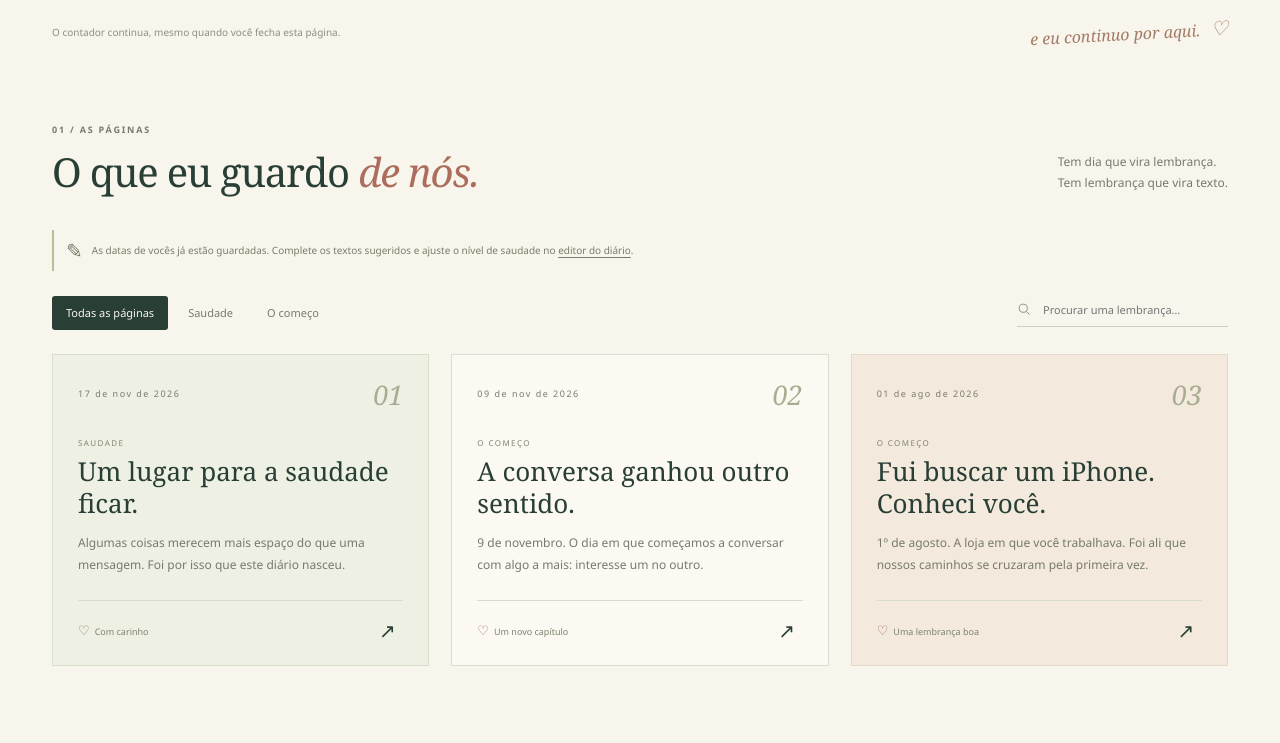
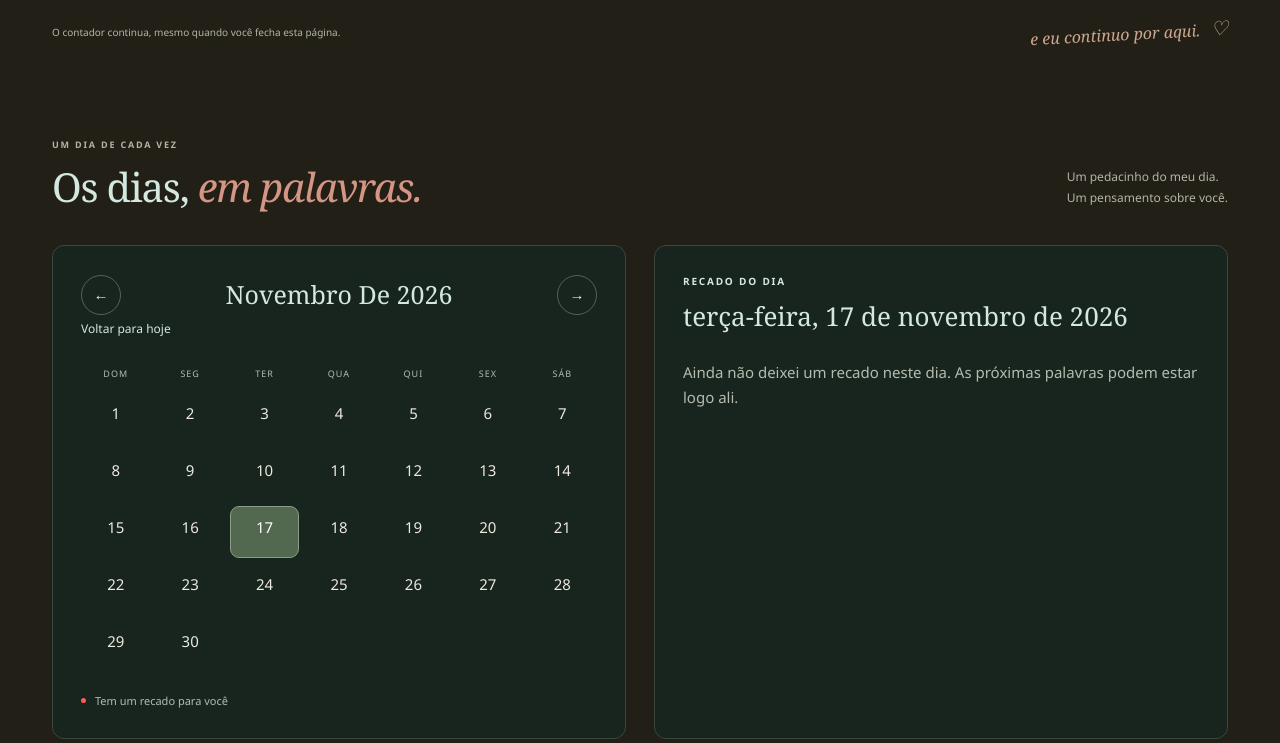
Before and after one commit to italogaldino-love/diario-rayssa, a plain HTML site: page index.html in a window 1280 px wide. Shown: the part 1627-2370 px from the top of the page. Drawn offline with Linux system fonts and the light colour scheme.

Commit message:
Adicionar tema escuro e calendário de recados por data com editor

```diff
--- /dev/null
+++ b/calendar.css
@@ -0,0 +1,16 @@
+:root{color-scheme:dark}
+.calendar-layout{display:grid;grid-template-columns:1fr 1fr;gap:28px;margin-top:32px}
+.calendar-panel,.calendar-reading{background:#18251f;border:1px solid #39473e;border-radius:12px;padding:28px}
+.calendar-toolbar{display:flex;align-items:center;justify-content:space-between;gap:12px}
+.calendar-toolbar h3{font-size:25px;text-transform:capitalize;margin:0}
+.calendar-toolbar button{background:transparent;border:1px solid #536258;border-radius:50%;width:40px;height:40px;color:#eee9df}
+.calendar-week,.calendar-days{display:grid;grid-template-columns:repeat(7,minmax(0,1fr));gap:5px;text-align:center}
+.calendar-week{font-size:9px;letter-spacing:1px;color:#b5bbae;margin:25px 0 10px}
+.calendar-day{position:relative;border:1px solid transparent;background:transparent;color:#eee9df;border-radius:9px;min-height:52px;padding:7px 2px 17px;font-size:15px}
+.calendar-day:hover{background:#304338}.calendar-day[aria-current]{border-color:#8b9d87}.calendar-day[aria-pressed=true]{background:#52684f;color:#fff}
+.calendar-dot,.calendar-legend i{width:5px;height:5px;background:#ff595f;border-radius:50%;display:inline-block}
+.calendar-dot{position:absolute;bottom:7px;left:calc(50% - 2.5px)}
+.calendar-legend{color:#b5bbae;font-size:11px;margin:20px 0 0;display:flex;align-items:center;gap:9px}
+.calendar-reading h3{font-size:26px;line-height:1.35}.calendar-reading h4{font-family:var(--serif);font-weight:400;font-size:24px;color:var(--rose);margin:24px 0 12px}
+.calendar-content{white-space:pre-wrap;overflow-wrap:anywhere;font-size:15px;line-height:1.9}.calendar-empty{color:#b5bbae;margin-top:25px}.calendar-reading article+article{border-top:1px solid #39473e;margin-top:28px}
+@media(max-width:720px){.calendar-layout{grid-template-columns:1fr;gap:16px}.calendar-panel,.calendar-reading{padding:20px}.calendar-day{min-height:46px}.calendar-toolbar h3{font-size:22px}}
--- /dev/null
+++ b/calendar.js
@@ -0,0 +1,46 @@
+(() => {
+  'use strict';
+  const $ = id => document.getElementById(id);
+  let data = window.DIARY_DATA || {};
+  if (new URLSearchParams(location.search).get('rascunho') === '1') {
+    try { const draft = JSON.parse(localStorage.getItem('diario-para-voce-draft-v1')); if (draft?.site && Array.isArray(draft.entries)) data = draft; } catch (_) {}
+  }
+  const notes = (data.calendarNotes || []).filter(note => /^\d{4}-\d{2}-\d{2}$/.test(note.date));
+  const now = new Date();
+  const parts = new Intl.DateTimeFormat('en-CA', {timeZone:'America/Sao_Paulo',year:'numeric',month:'2-digit',day:'2-digit'}).formatToParts(now);
+  const part = type => parts.find(p => p.type === type).value;
+  const today = `${part('year')}-${part('month')}-${part('day')}`;
+  let year = Number(part('year')), month = Number(part('month')) - 1, selected = today;
+  const key = day => `${year}-${String(month+1).padStart(2,'0')}-${String(day).padStart(2,'0')}`;
+  const dateLabel = date => new Intl.DateTimeFormat('pt-BR',{dateStyle:'full',timeZone:'UTC'}).format(new Date(`${date}T12:00:00Z`));
+  const node = (tag, text, cls) => { const el = document.createElement(tag); el.textContent = text; if(cls) el.className = cls; return el; };
+  function read() {
+    const panel = $('calendar-reading'); panel.replaceChildren(node('p','RECADO DO DIA','eyebrow'),node('h3',dateLabel(selected)));
+    const found = notes.filter(note => note.date === selected);
+    if (!found.length) panel.append(node('p','Ainda não deixei um recado neste dia. As próximas palavras podem estar logo ali.','calendar-empty'));
+    found.forEach(note => { const article = node('article',''); article.append(node('h4',note.title),node('p',note.content,'calendar-content')); panel.append(article); });
+  }
+  function render() {
+    $('calendar-month').textContent = new Intl.DateTimeFormat('pt-BR',{month:'long',year:'numeric',timeZone:'UTC'}).format(new Date(Date.UTC(year,month,1)));
+    const grid = $('calendar-days'); grid.replaceChildren();
+    const offset = new Date(Date.UTC(year,month,1)).getUTCDay();
+    for(let i=0;i<offset;i++) grid.append(node('span',''));
+    const count = new Date(Date.UTC(year,month+1,0)).getUTCDate();
+    for(let day=1;day<=count;day++) {
+      const date = key(day), hasNote = notes.some(note => note.date === date);
+      const button = node('button',String(day),'calendar-day'); button.type='button';
+      button.setAttribute('aria-label',`${dateLabel(date)}${hasNote ? ', tem recado' : ', sem recado'}`);
+      button.setAttribute('aria-pressed',String(selected===date));
+      if(date===today) button.setAttribute('aria-current','date');
+      if(hasNote) {const dot=node('i','','calendar-dot'); dot.setAttribute('aria-hidden','true'); button.append(dot);}
+      button.addEventListener('click',()=>{selected=date;render();grid.querySelector(`[aria-pressed="true"]`)?.focus();});
+      grid.append(button);
+    }
+    read();
+  }
+  function move(delta) { const date=new Date(Date.UTC(year,month+delta,1)); year=date.getUTCFullYear();month=date.getUTCMonth();selected=key(1);render(); }
+  $('calendar-prev').addEventListener('click',()=>move(-1));
+  $('calendar-next').addEventListener('click',()=>move(1));
+  $('calendar-today').addEventListener('click',()=>{year=Number(part('year'));month=Number(part('month'))-1;selected=today;render();});
+  render();
+})();
--- a/index.html
+++ b/index.html
@@ -14,13 +14,15 @@
   <script src="love-time.js" defer></script>
   <script src="app.js" defer></script>
   <script src="romance.js" defer></script>
+  <link rel="stylesheet" href="calendar.css">
+  <script defer src="calendar.js"></script>
 </head>
 <body>
   <a class="skip-link" href="#conteudo">Pular para o conteúdo</a>
   <div class="draft-ribbon" id="draft-ribbon" hidden>Prévia do seu rascunho neste navegador. <a href="index.html">Ver versão publicada</a></div>
   <header class="header wrap">
     <a class="brand" href="#inicio" aria-label="Página inicial"><img src="assets/flor.svg" width="38" height="42" alt=""><span><strong id="brand-title">Entre linhas, você.</strong><small>UM DIÁRIO, MUITO CARINHO.</small></span></a>
-    <nav aria-label="Navegação principal"><a href="#apaixonado">Tempo apaixonado</a><a href="#diario">O diário</a><a href="#historia">Nossa história</a><a href="#saudade">A saudade</a></nav>
+    <nav aria-label="Navegação principal"><a href="#apaixonado">Tempo apaixonado</a><a href="#calendario">Calendário</a><a href="#diario">O diário</a><a href="#historia">Nossa história</a><a href="#saudade">A saudade</a></nav>
     <a class="header-note" href="#mural">Mural de recados <span aria-hidden="true">↗</span></a>
   </header>
 
@@ -86,7 +88,11 @@
       <div class="love-gallery-section" id="love-gallery-section" hidden><div class="love-gallery-heading"><p class="eyebrow">AS IMAGENS TAMBÉM GUARDAM SENTIMENTOS</p><h3>Um pouquinho <em>de nós.</em></h3></div><div class="love-gallery" id="love-gallery"></div></div>
     </section>
 
-    <section class="diary-section wrap section" id="diario" aria-labelledby="diary-title">
+    <section class="wrap section" id="calendario" aria-labelledby="calendar-title">
+ <div class="section-heading"><div><p class="eyebrow">UM DIA DE CADA VEZ</p><h2 id="calendar-title">Os dias, <em>em palavras.</em></h2></div><p>Um pedacinho do meu dia.<br>Um pensamento sobre você.</p></div>
+ <div class="calendar-layout"><div class="calendar-panel"><div class="calendar-toolbar"><button type="button" id="calendar-prev" aria-label="Mês anterior">←</button><h3 id="calendar-month" aria-live="polite"></h3><button type="button" id="calendar-next" aria-label="Próximo mês">→</button></div><button type="button" id="calendar-today" class="text-button">Voltar para hoje</button><div class="calendar-week" aria-hidden="true"><span>DOM</span><span>SEG</span><span>TER</span><span>QUA</span><span>QUI</span><span>SEX</span><span>SÁB</span></div><div id="calendar-days" class="calendar-days" role="group" aria-label="Dias do mês"></div><p class="calendar-legend"><i></i> Tem um recado para você</p></div><div class="calendar-reading" id="calendar-reading" aria-live="polite" aria-atomic="true"></div></div>
+ </section>
+ <section class="diary-section wrap section" id="diario" aria-labelledby="diary-title">
       <div class="section-heading"><div><p class="eyebrow">01 / AS PÁGINAS</p><h2 id="diary-title">O que eu guardo <em>de nós.</em></h2></div><p>Tem dia que vira lembrança.<br>Tem lembrança que vira texto.</p></div>
       <div class="demo-notice" id="demo-notice" hidden><span aria-hidden="true">✎</span><p>As datas de vocês já estão guardadas. Complete os textos sugeridos e ajuste o nível de saudade no <a href="editor.html">editor do diário</a>.</p></div>
       <div class="diary-tools"><div class="filters" role="group" aria-label="Filtrar páginas por assunto" id="filters"></div><label class="search"><svg viewBox="0 0 24 24" width="17" height="17" aria-hidden="true"><circle cx="10" cy="10" r="6.5"></circle><path d="m15 15 5 5"></path></svg><input type="search" id="search" placeholder="Procurar uma lembrança…" aria-label="Procurar nas páginas do diário"></label></div>
```
Also changed, not shown: editor.html (+2 -1 lines), editor.js (+5 -2 lines), editor.css, romance.css, styles.css, 1 other file.
